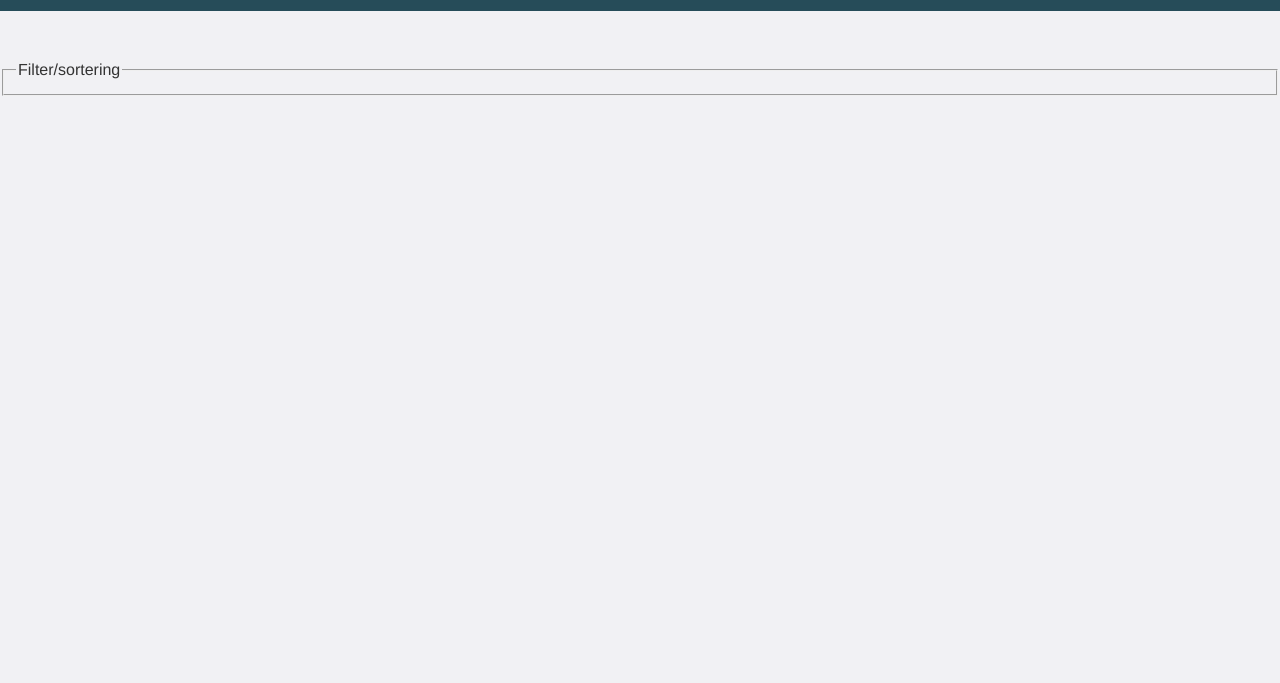
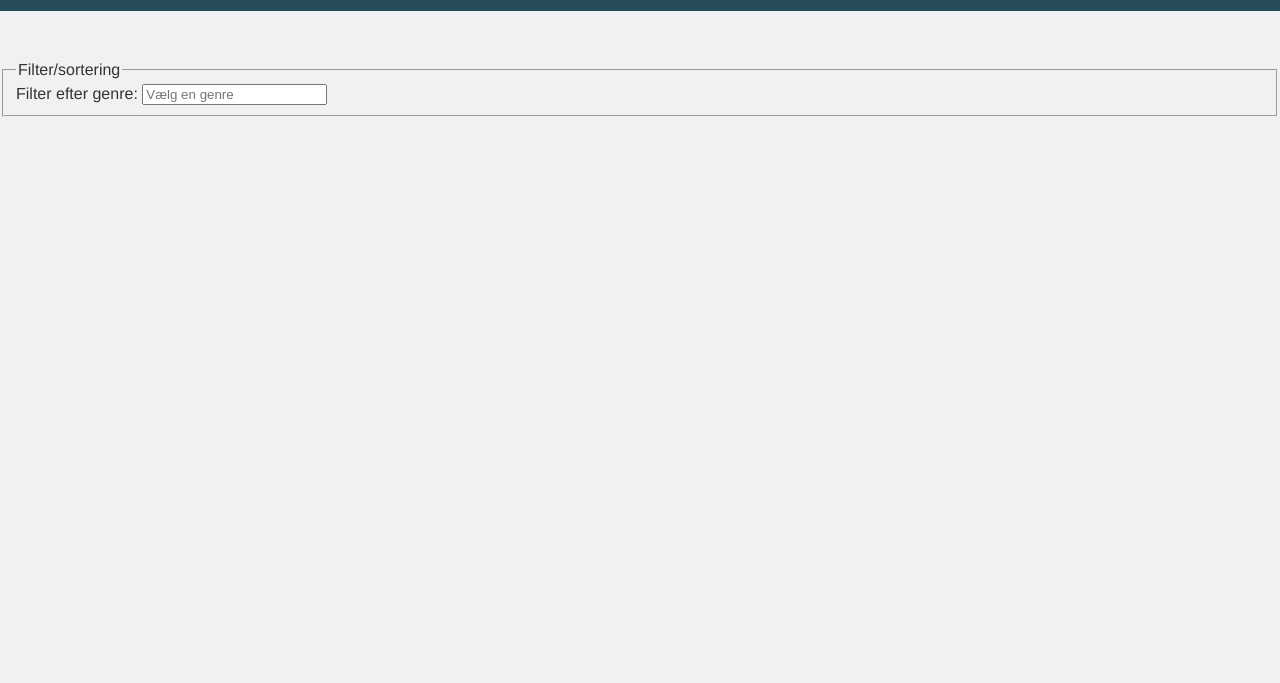
Before and after one commit to MarkusIngerslev/node-js-og-express, a plain HTML site: page frontend/index.html in a window 1280 px wide. Shown: the part 117-800 px from the top of the page. Drawn offline with Linux system fonts and the light colour scheme; no server answers.

Commit message:
tilføjet så det sted til at filter mellem genres

```diff
--- a/frontend/index.html
+++ b/frontend/index.html
@@ -19,11 +19,18 @@
         </header>
 
         <main>
+            <!-- sorting / filtrering -->
             <div id="filter-sorting-grid" class="filter-sorting-grid">
                 <fieldset>
                     <legend>Filter/sortering</legend>
                     <div id="filter-grid">
-                        <label for=""></label>
+                        <label for="genre-filter"
+                            >Filter efter genre:
+                            <input type="text" id="genre-filter" list="genre-list" placeholder="Vælg en genre"
+                        /></label>
+                        <datalist id="genre-list">
+                            <!-- Genrer fra kunstnere -->
+                        </datalist>
                     </div>
                     <div id="sortering-grid"></div>
                 </fieldset>
@@ -226,8 +233,6 @@
 
         <!-- dialog for detail view -->
 
-        <!-- sorting / filtrering -->
-
         <!-- Footer  -->
         <footer>
             <h1>Made by: Markus</h1>
```
